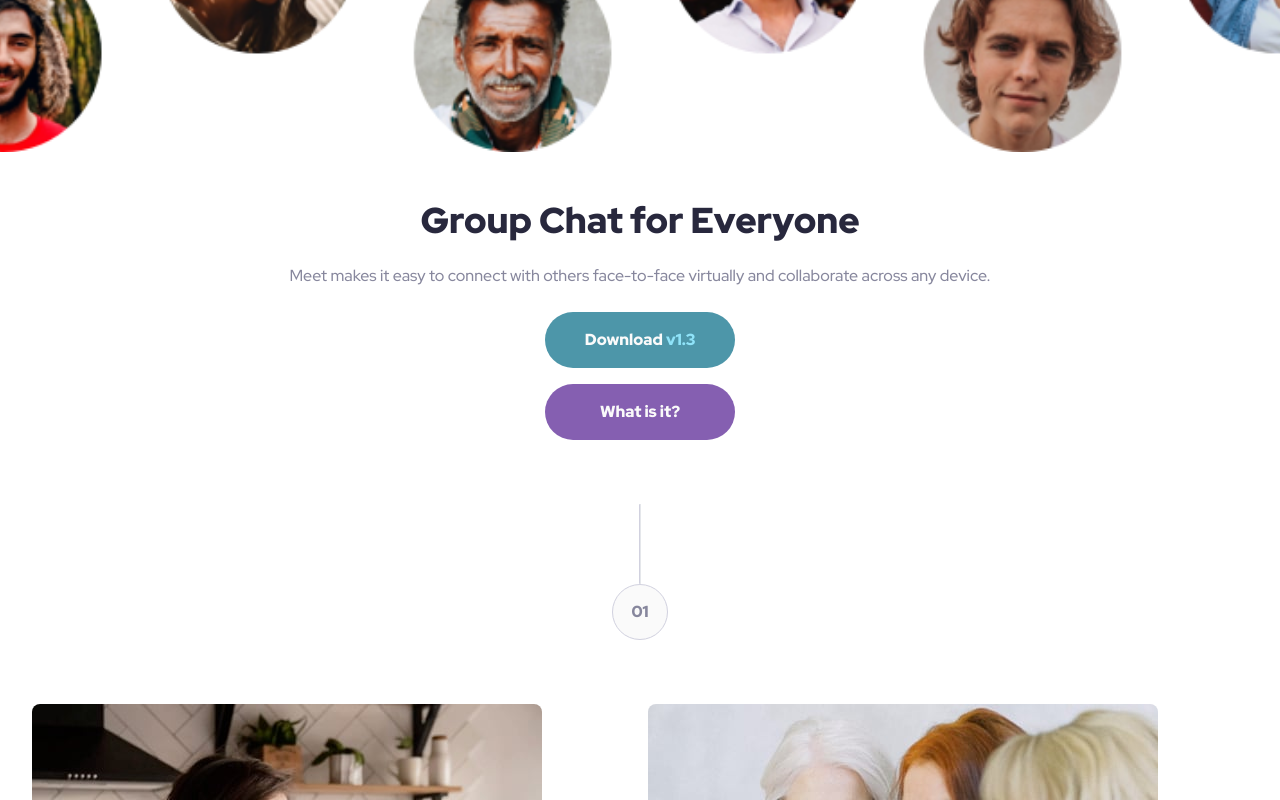
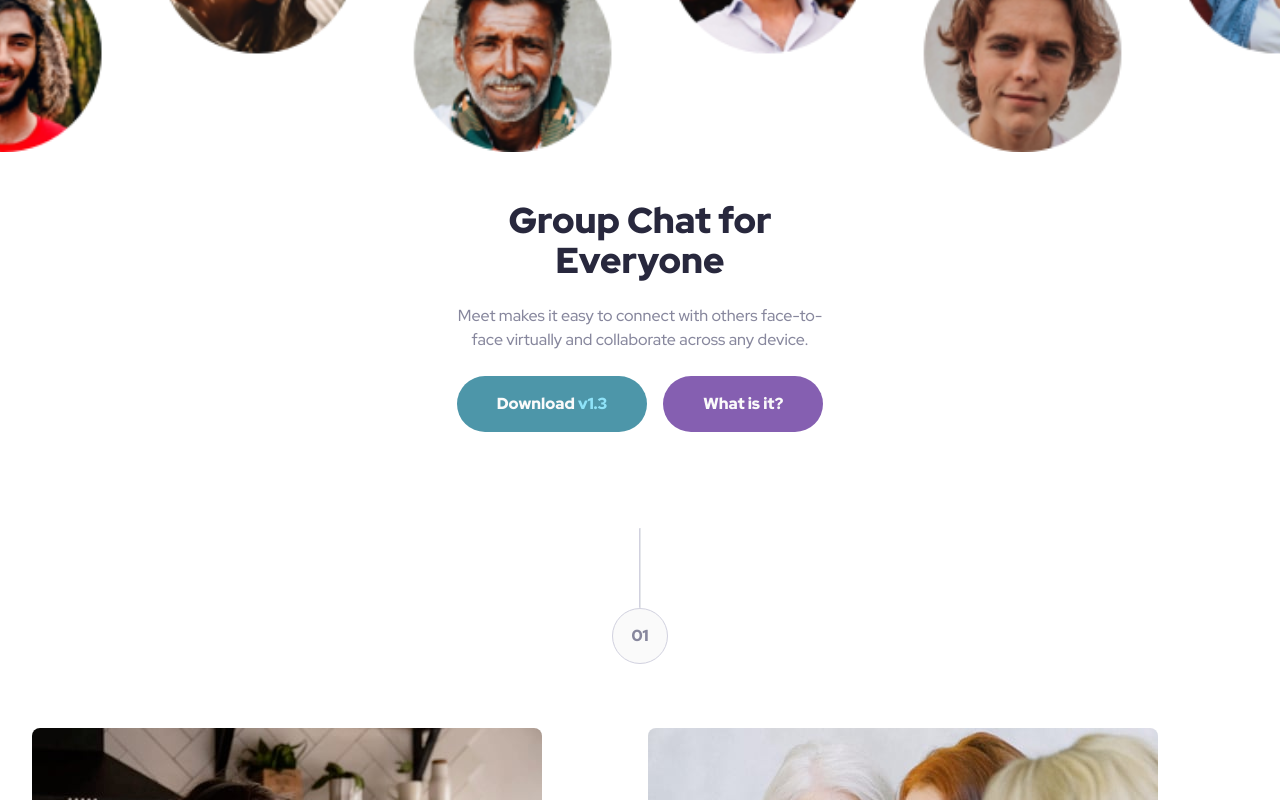
Before and after one commit to raswonders/meet-landing-page, a React (Vite) app: page / in a window 1280 px wide. Shown: the part 532-1332 px from the top of the page. Built offline with nearby package versions, Linux system fonts and the light colour scheme.

Commit message:
add tablet styles to Hero

```diff
--- a/src/components/Hero.tsx
+++ b/src/components/Hero.tsx
@@ -2,9 +2,10 @@ import { Button } from "./Button";
 
 export function Hero() {
   return (
-    <section className="mt-16 mb-8 space-y-12">
+    <section className="mt-16 mb-8 sm:mb-16 space-y-12">
       <div className="-mx-[7.5vw] aspect-[820/303] bg-cover bg-[url('/assets/mobile/image-hero.png')]"></div>
-      <div className="px-9 flex flex-col gap-6 items-center text-center">
+      <div className="flex justify-center">
+        <div className="px-9 flex flex-col gap-6 items-center text-center max-w-md">
           <h1 className="text-slate-900 font-black text-4xl">
             Group Chat for Everyone
           </h1>
@@ -12,13 +13,14 @@ export function Hero() {
             Meet makes it easy to connect with others face-to-face virtually and
             collaborate across any device.
           </p>
-        <div className="flex flex-col justify-center gap-4">
+          <div className="flex flex-col sm:flex-row justify-center gap-4">
             <Button color="cyan">
               Download <span className="text-cyan-300">v1.3</span>
             </Button>
             <Button color="purple">What is it?</Button>
           </div>
         </div>
+      </div>
     </section>
   );
 }
```
Lines whose indentation alone changed are shown as unchanged.
